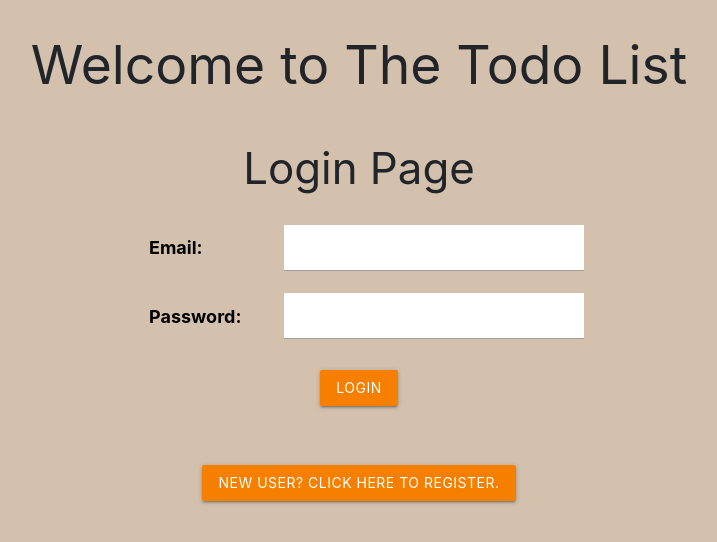
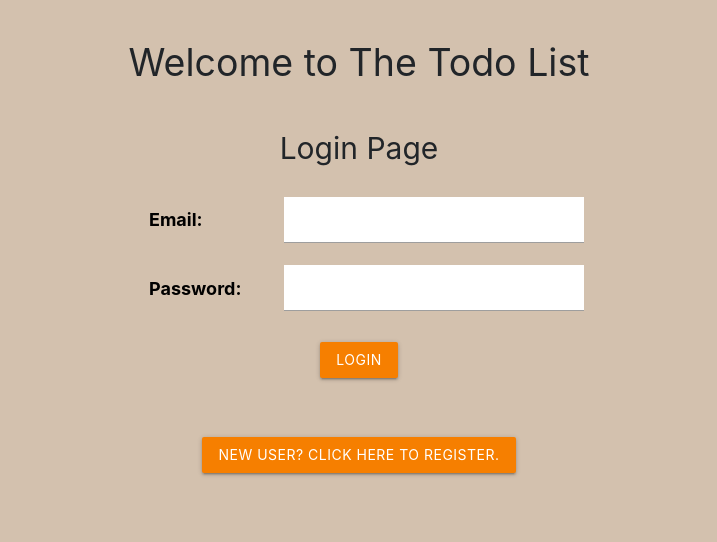
Before and after one commit to aunshpatel/mernstack-todo-list, a React (Create React App) app: page /todos/new in a window 1280 px wide. Shown: the top 542 px of the page, without its empty margins (281-998 px from the left). Built offline with nearby package versions, Linux system fonts and the light colour scheme.

Commit message:
UI update

```diff
--- a/src/index.css
+++ b/src/index.css
@@ -229,7 +229,23 @@ nav>div{
 }
 
 h1{
+  font-size: 2.5rem;
   margin-bottom:20px;
+}
+h2{
+  font-size: 2.25rem;
+}
+h3{
+  font-size: 2rem;
+}
+h4{
+  font-size: 1.75rem;
+}
+h5{
+  font-size: 1.5rem;
+}
+h6{
+  font-size: 1.4rem;
 }
 
 /* Pagination CSS */
--- a/src/pages/AuthPage/AuthPage.jsx
+++ b/src/pages/AuthPage/AuthPage.jsx
@@ -8,7 +8,7 @@ export default function AuthPage({ setUser }) {
     <main>
       <div>
         <div className='titleDiv'>
-          <h2>Welcome to The Todo List</h2>
+          <h1>Welcome to The Todo List</h1>
         </div>
       </div>
       <h3>{showSignUp ? 'Registration' : 'Login'} Page</h3>
```
